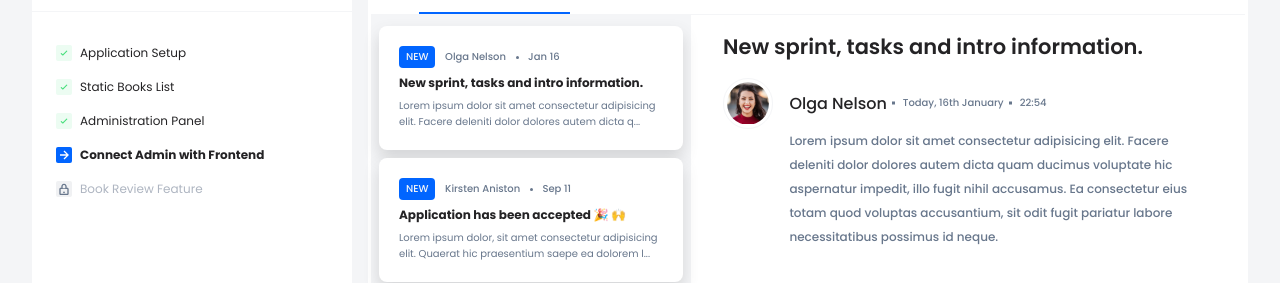
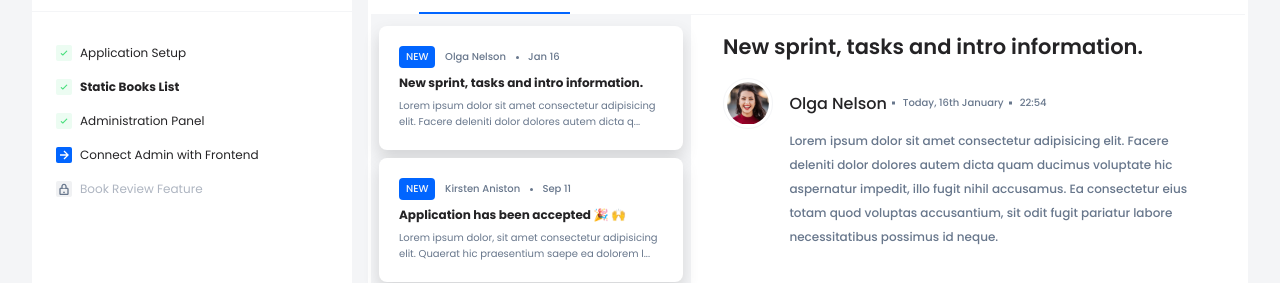
Before and after one commit to EmP33/junior-front-end-developer-1666720996, a React (Create React App) app: page /1 in a window 1280 px wide. Shown: the part 124-407 px from the top of the page. Built offline with nearby package versions, Linux system fonts and the light colour scheme.

Commit message:
Add posibility to switch tasks, add bold class to tasks

```diff
--- a/src/App.jsx
+++ b/src/App.jsx
@@ -17,7 +17,7 @@ function App() {
       <main>
         <Menu />
         <Routes>
-          <Route path="/" element={<Navigate to="/1" />} />
+          <Route path="/" element={<Navigate to="/0" />} />
           <Route path="/:id" element={<HomePage />} />
         </Routes>
         <Footer />
--- a/src/App.scss
+++ b/src/App.scss
@@ -57,8 +57,6 @@ main {
     .tasks__task {
       display: flex;
       align-items: center;
-      column-gap: .5rem;
-      padding: .5rem 0;
       transition: all .25s ease;
 
       &:hover {
@@ -66,9 +64,21 @@ main {
         cursor: pointer;
       }
 
+
       &.blocked:hover {
         background: #fff;
         cursor: default;
+      }
+
+      & a {
+        text-decoration: none;
+        color: var(--color-dark-gray);
+        display: flex;
+        align-items: center;
+        column-gap: .5rem;
+        padding: .5rem 0;
+        width: 100%;
+        height: 100%;
       }
 
       & svg {
@@ -92,7 +102,7 @@ main {
         background: rgba(104, 119, 140,.1);
       }
 
-      &.active span {
+      &.bold span {
         font-weight: bold;
       }
 
--- a/src/pages/HomePage.jsx
+++ b/src/pages/HomePage.jsx
@@ -1,4 +1,5 @@
 import React from "react";
+import { useParams } from "react-router-dom";
 // Components
 import ContextCard from "../components/ContextCard/ContextCard";
 // Constants
@@ -16,18 +17,29 @@ import {
   addZeroToDate,
   formatDisplayData,
 } from "../utils/date-formaters";
+import { Link } from "react-router-dom";
 
 const HomePage = () => {
   const displayedDate = formatDisplayData(
     mockedTasks[0].contexts[0].created_at
   );
+  const { id } = useParams();
+
+  console.log(id);
+
   return (
     <div className="container">
       <section className="tasks-section">
         <h3 className="tasks-section__heading">YOUR TASKS</h3>
         <ul className="tasks">
           {mockedTasks.map((task) => (
-            <li key={task.id} className={`tasks__task ${task.status}`}>
+            <li
+              key={task.id}
+              className={`tasks__task ${task.status} ${
+                +id === task.id ? "bold" : ""
+              }`}
+            >
+              <Link to={task.status === "blocked" ? `#` : `/${task.id}`}>
                 {task.status === "completed" ? (
                   <IoIosCheckmark />
                 ) : task.status === "active" ? (
@@ -36,6 +48,7 @@ const HomePage = () => {
                   <TiLockClosedOutline />
                 )}
                 <span>{task.title}</span>
+              </Link>
             </li>
           ))}
         </ul>
```
Lines whose indentation alone changed are shown as unchanged.
